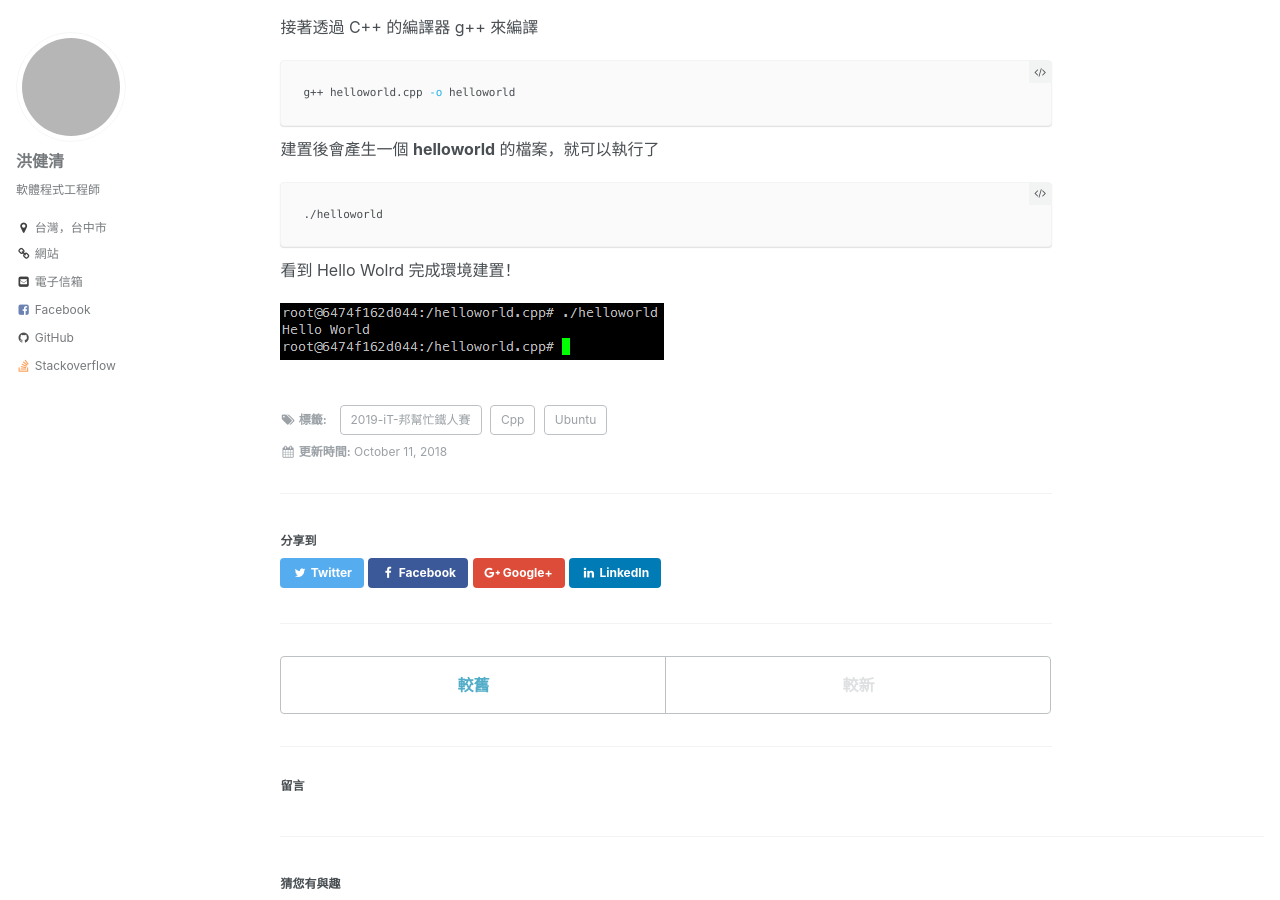
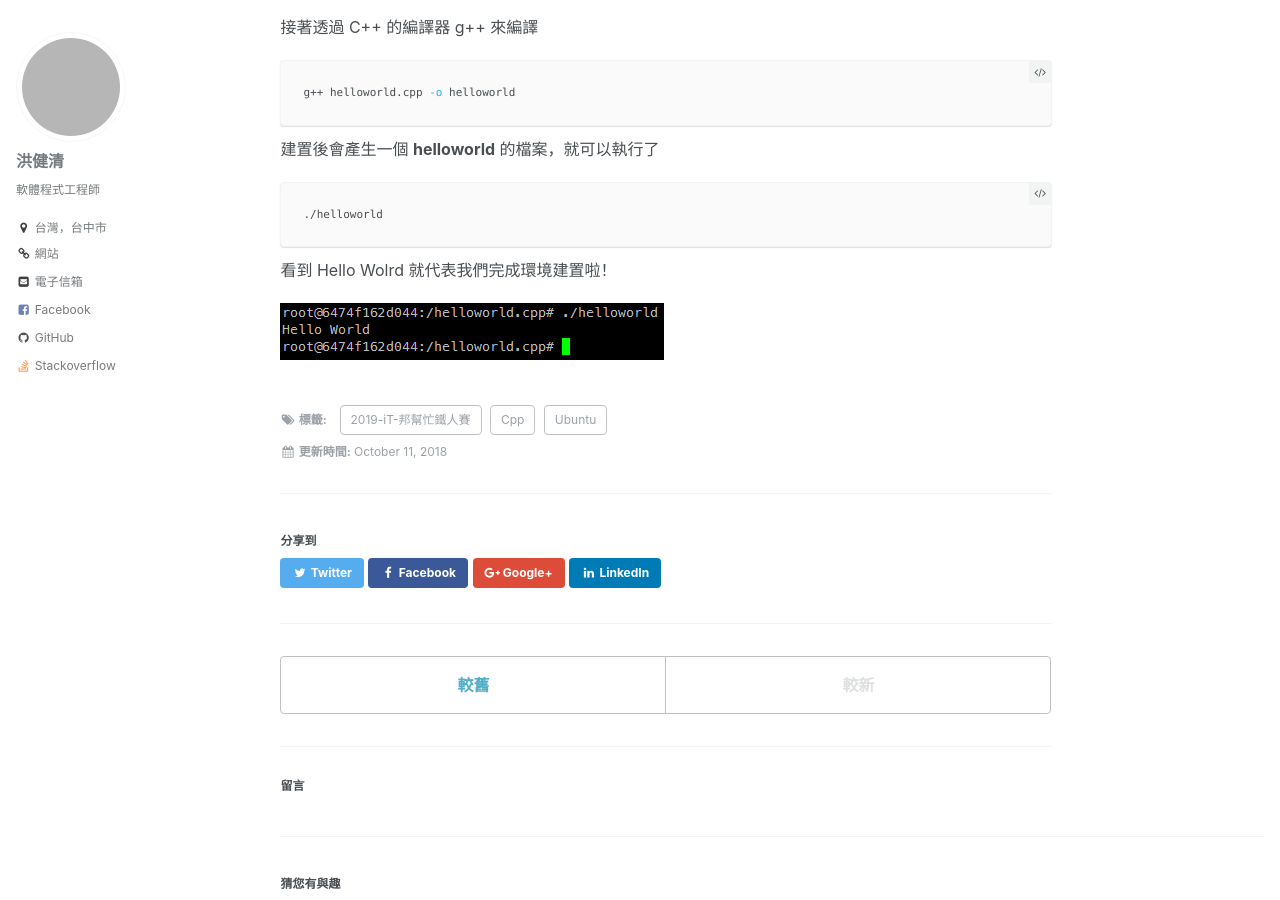
Before and after one commit to allyusd/twblog-source, a Jekyll site: the page built from _posts/2018-10-11-install-cpp-compiler-on-ubuntu.md, in a window 1280 px wide and 900 px high, scrolled down 1003 px. Built offline with Jekyll 4.4.1, drawn with Linux system fonts in a browser that asks for light colours; comment, search, counter and statistics services are not loaded; grey boxes are pictures that could not be loaded.

Commit message:
post: update

````diff
--- a/_posts/2018-10-11-install-cpp-compiler-on-ubuntu.md
+++ b/_posts/2018-10-11-install-cpp-compiler-on-ubuntu.md
@@ -46,6 +46,6 @@ g++ helloworld.cpp -o helloworld
 ./helloworld
 ```
 
-看到 Hello Wolrd 完成環境建置！
+看到 Hello Wolrd 就代表我們完成環境建置啦！
 
 ![](/assets/images/2018-10-11-install-cpp-compiler-on-ubuntu/2018-10-11_22-31-48.png)
````
